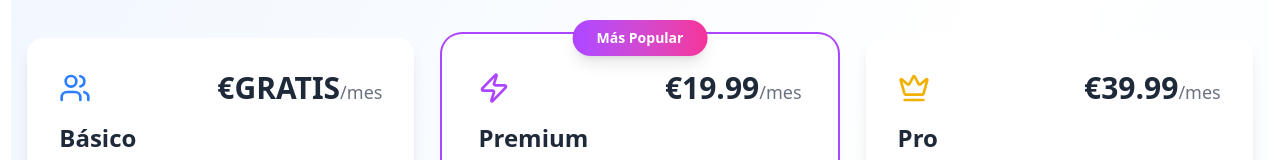
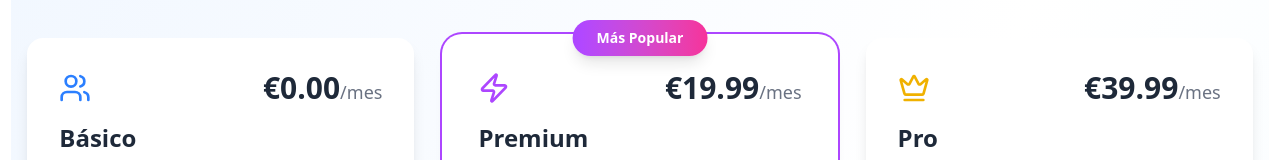
Before and after one commit to BraisK/entrenateTuFront, a React (Vite) app: page /pricing in a window 1280 px wide. Shown: the part 591-751 px from the top of the page. Built offline with nearby package versions, Linux system fonts and the light colour scheme; no server answers.

Commit message:
Update Pricing.tsx

```diff
--- a/src/pages/Pricing.tsx
+++ b/src/pages/Pricing.tsx
@@ -7,7 +7,7 @@ export default function PricingPage() {
     const plans = [
         {
             name: "Básico",
-            price: "GRATIS",
+            price: "0.00",
             period: "mes",
             description: "Perfecto para nadadores principiantes",
             icon: <Users className="w-8 h-8 text-blue-500" />,
```
